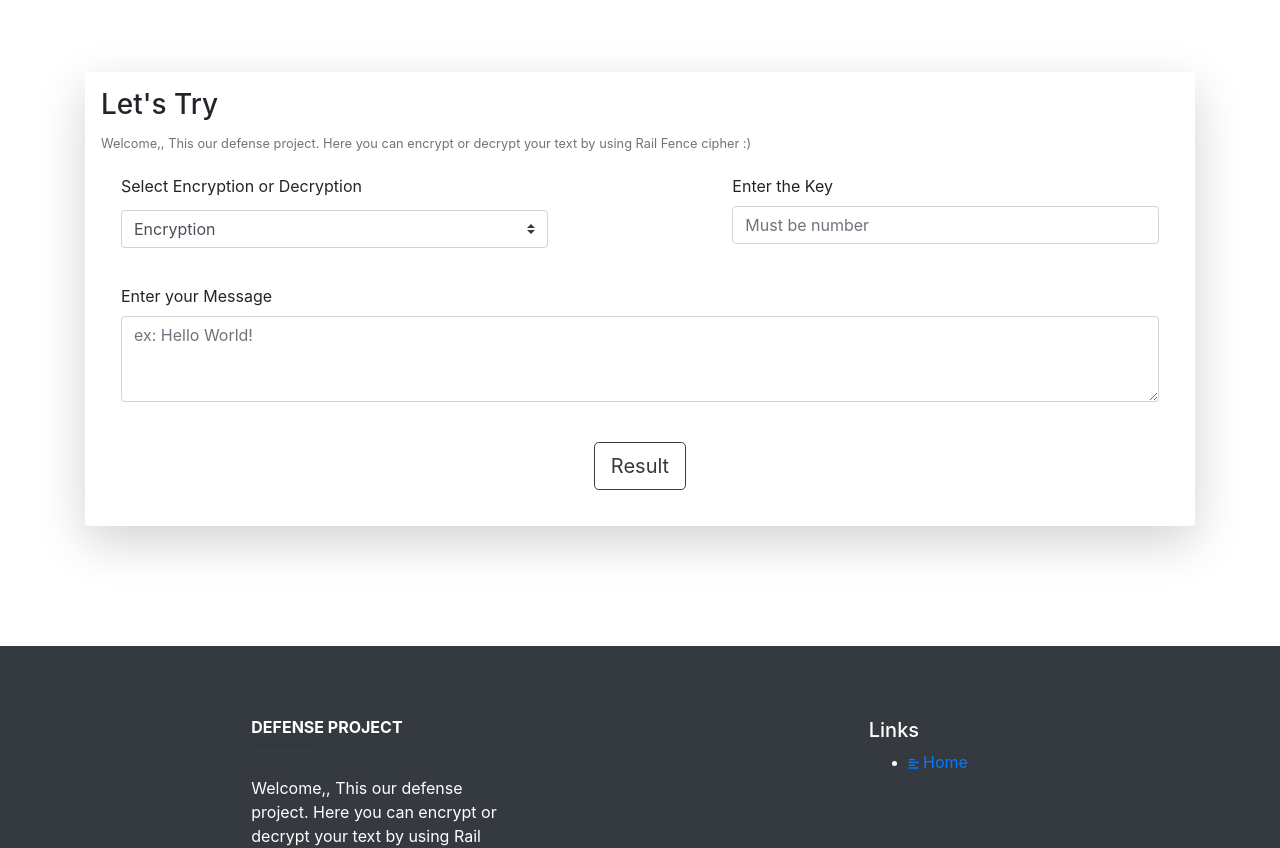
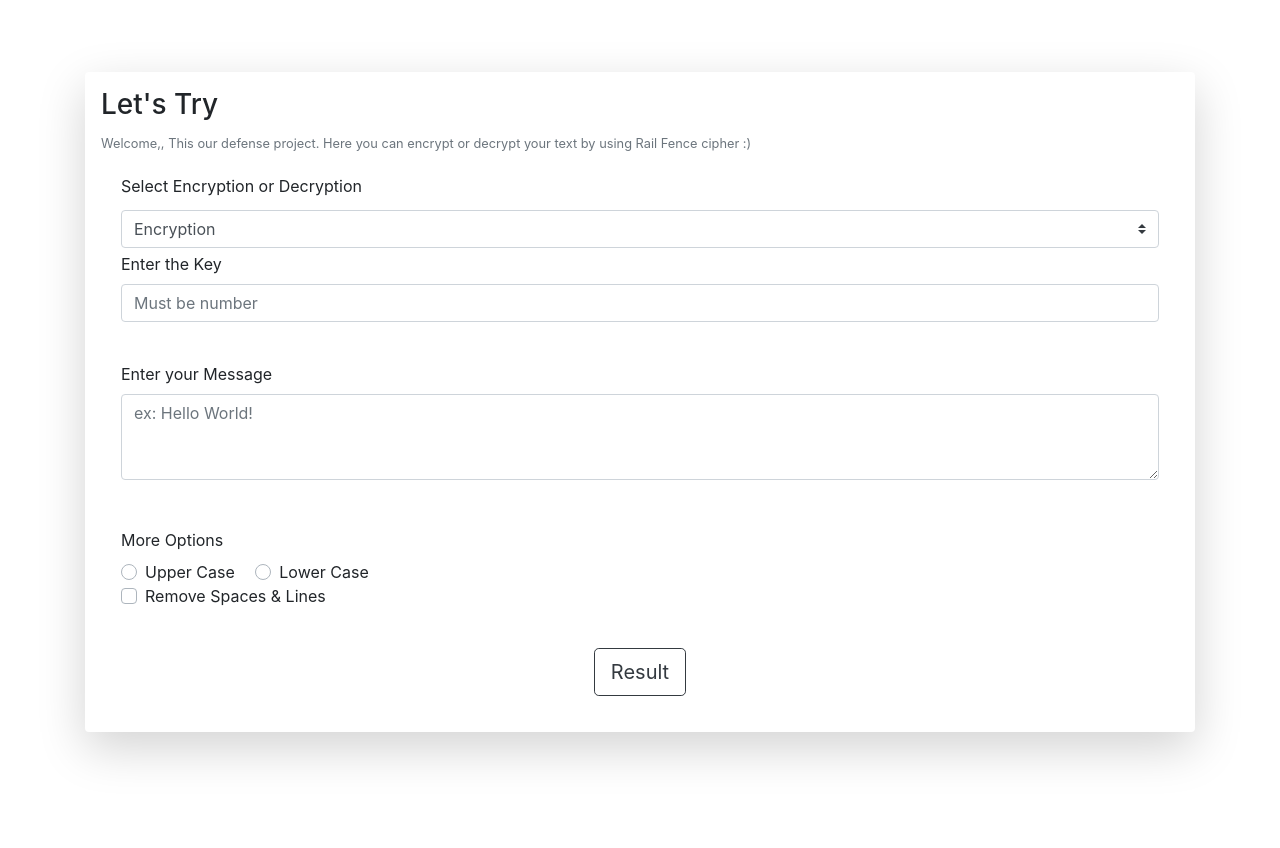
Before and after one commit to Alyahya-A/defense_project, a Django app: page / in a window 1280 px wide. Shown: the part 56-904 px from the top of the page. Run offline with Django 3.2, Linux system fonts and the light colour scheme; some libraries are stand-ins or nearby versions.

Commit message:
Update files

```diff
--- a/defense_app/templates/defense_app/base.html
+++ b/defense_app/templates/defense_app/base.html
@@ -7,6 +7,8 @@
 
     <meta charset="utf-8">
     <meta name="viewport" content="width=device-width, initial-scale=1, shrink-to-fit=no">
+    <meta name="viewport" content="initial-scale=1.0, minimum-scale=1.0, maximum-scale=1.0, user-scalable=no">
+
     <link rel="stylesheet" href="https://use.fontawesome.com/releases/v5.8.1/css/all.css"
         integrity="sha384-50oBUHEmvpQ+1lW4y57PTFmhCaXp0ML5d60M1M7uH2+nqUivzIebhndOJK28anvf" crossorigin="anonymous">
 
--- a/defense_app/templates/defense_app/home.html
+++ b/defense_app/templates/defense_app/home.html
@@ -27,9 +27,10 @@
                     <form action="{% url 'defense_app:home' %}" method="post">
                         {% csrf_token %}
 
-                        <div class="form-row">
+                        <div class=" ui-grid-a">
 
-                            <div class="col">
+
+                            <div class="ui-block-a">
                                 <div class="from-group">
                                     <label for="value_q">Select Encryption or Decryption</label>
                                     <select class="custom-select my-1 mr-sm-2" id="inlineFormCustomSelectPref"
@@ -40,9 +41,9 @@
                                 </div>
                             </div>
 
-                            <div class="col-2"></div>
+                            <!-- <div class="col-2"></div> -->
 
-                            <div class="col">
+                            <div class="ui-block-a">
                                 <div class="form-group">
                                     <label for="key">Enter the Key</label>
                                     <input type="number" class="form-control " id="key" name="key"
@@ -52,10 +53,37 @@
                         </div>
 
                         <br>
-                        <div class="form-group">
+                        <div class="ui-block-a">
                             <label for="message">Enter your Message</label>
                             <textarea class="form-control" name="message" placeholder="ex: Hello World!" id="message"
                                 rows="3" required></textarea>
+                        </div>
+                        <br><br>
+
+                        <div class="ui-block-a">
+                            <div class="form-group">
+                                <label>More Options</label>
+                                <div>
+                                    <div class="custom-control custom-radio custom-control-inline">
+                                        <input type="radio" id="uppercase" value="uppercase" name="lettercase"
+                                            class="custom-control-input">
+                                        <label class="custom-control-label" for="uppercase">Upper Case</label>
+                                    </div>
+                                    <div class="custom-control custom-radio custom-control-inline">
+                                        <input type="radio" id="lowercase" value="lowercase" name="lettercase"
+                                            class="custom-control-input">
+                                        <label class="custom-control-label" for="lowercase">Lower Case</label>
+                                    </div>
+                                </div>
+
+
+                                <div class="custom-control custom-checkbox">
+                                    <input type="checkbox" class="custom-control-input" name="removespace"
+                                        id="removespace" value="removespace">
+                                    <label class="custom-control-label" for="removespace">Remove Spaces & Lines</label>
+                                </div>
+
+                            </div>
                         </div>
 
                         <br>
--- a/defense_app/views.py
+++ b/defense_app/views.py
@@ -8,6 +8,20 @@ def home(request):
     if key is not None:
         key = int(key)
     text = request.POST.get('message', None)
+    letter_case = request.POST.get('lettercase', False)
+    remove_spaces = request.POST.get('removespace', False)
+
+    if remove_spaces:
+        text = text.replace(' ', '')
+        text = text.replace('\n', '')
+        text = text.replace('\r', '')
+
+    if letter_case == 'lowercase':
+        text = text.lower()
+
+    elif letter_case == 'uppercase':
+        text = text.upper()
+
     context = {
         'first_time': True,
         'selected_type': selected_type,
--- a/defense_project/settings.py
+++ b/defense_project/settings.py
@@ -25,8 +25,8 @@ SECRET_KEY = '621+@+u+l900$9h%*hldbkl-8-ap9g4=5h^hz+_pjiye4!3-gj'
 # SECURITY WARNING: don't run with debug turned on in production!
 DEBUG = True
 
-ALLOWED_HOSTS = ['http://abdulrahmanay.pythonanywhere.com/']
-
+ALLOWED_HOSTS = [
+]
 
 # Application definition
 
```
Also changed, not shown: defense_app/static/defense_app/css/style.css (+40 -1 lines).
